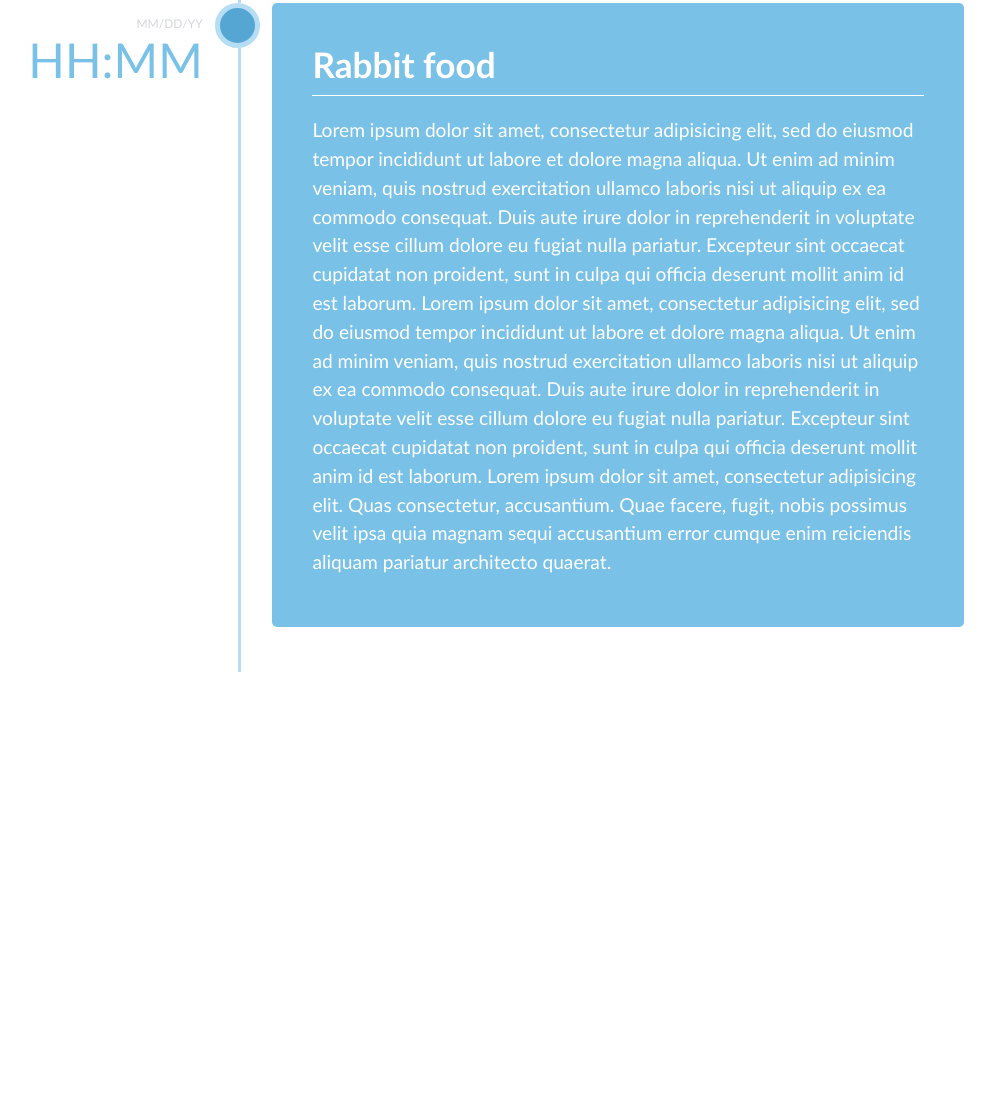
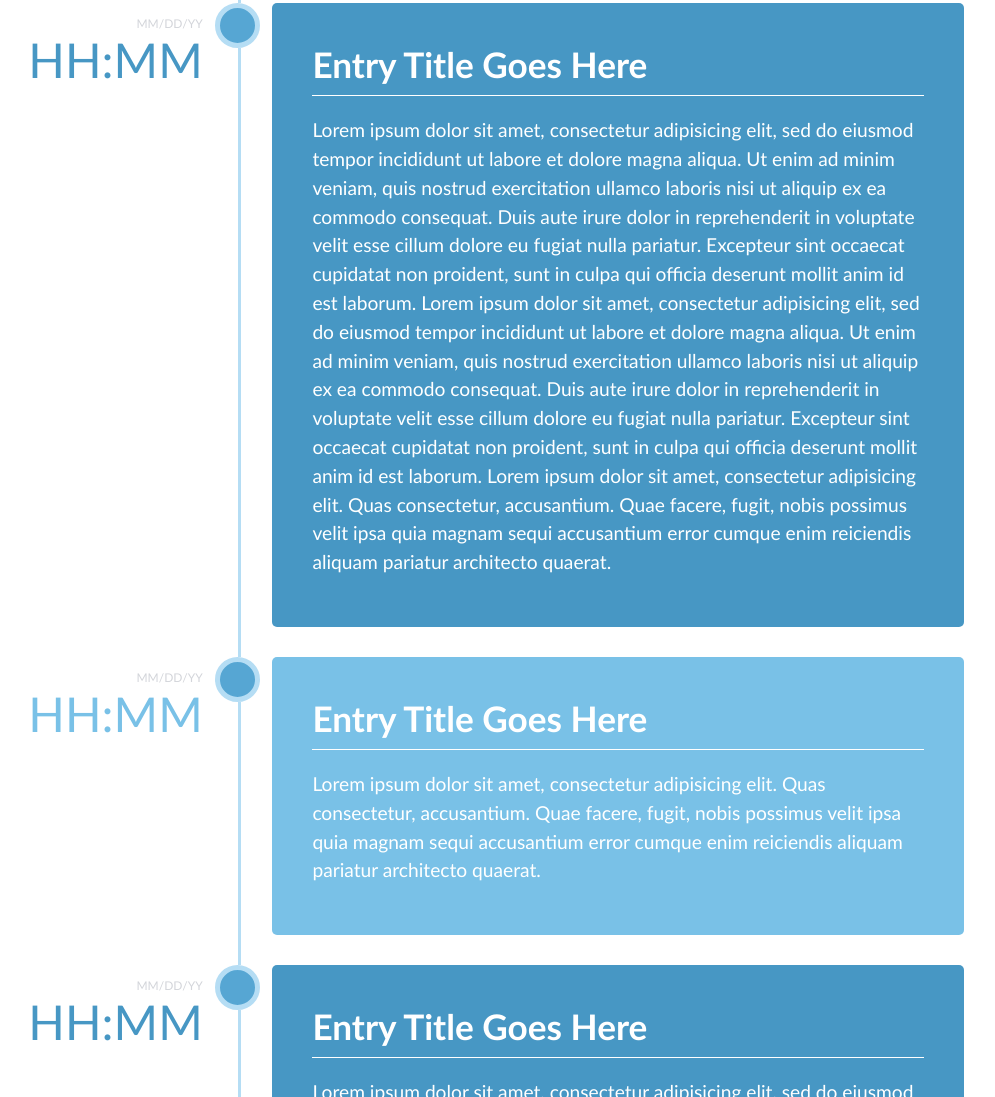
Before and after one commit to nmajors/07-timeline, a plain HTML site: page index.html in a window 1280 px wide. Shown: the part 335-1432 px from the top of the page, without its empty margins (144-1139 px from the left). Before the commit the page ends 1007 px from the top, so only its background shows below. Drawn offline with Linux system fonts and the light colour scheme.

Commit message:
added alternating colors

```diff
--- a/index.html
+++ b/index.html
@@ -7,7 +7,8 @@
   </head>
   <body>
 
-    <div class="card clearfix">
+    <main class="item">
+      <div class="card">
 
         <div class="card--metadata">
           <div class="card--metadata--date">
@@ -28,7 +29,7 @@
 
         <div class="card--entry">
           <div class="card--entry--title">
-          <h1>Rabbit food</h1>
+            <h1>Entry Title Goes Here</h1>
           </div>
           <div class="card--entry--content">
             Lorem ipsum dolor sit amet, consectetur adipisicing elit. Quas consectetur, accusantium. Quae facere, fugit, nobis possimus velit ipsa quia magnam sequi accusantium error cumque enim reiciendis aliquam pariatur architecto quaerat.
@@ -37,9 +38,7 @@
         </div>
       </div>
 
-
-
-      <div class="card clearfix">
+      <div class="card">
 
         <div class="card--metadata">
           <div class="card--metadata--date">
@@ -60,7 +59,68 @@
 
         <div class="card--entry">
           <div class="card--entry--title">
-            <h1>Rabbit food</h1>
+            <h1>Entry Title Goes Here</h1>
+          </div>
+          <div class="card--entry--content">
+            Lorem ipsum dolor sit amet, consectetur adipisicing elit, sed do eiusmod tempor incididunt ut labore et dolore magna aliqua. Ut enim ad minim veniam, quis nostrud exercitation ullamco laboris nisi ut aliquip ex ea commodo consequat. Duis aute irure dolor in reprehenderit in voluptate velit esse cillum dolore eu fugiat nulla pariatur. Excepteur sint occaecat cupidatat non proident, sunt in culpa qui officia deserunt mollit anim id est laborum.
+            Lorem ipsum dolor sit amet, consectetur adipisicing elit, sed do eiusmod tempor incididunt ut labore et dolore magna aliqua. Ut enim ad minim veniam, quis nostrud exercitation ullamco laboris nisi ut aliquip ex ea commodo consequat. Duis aute irure dolor in reprehenderit in voluptate velit esse cillum dolore eu fugiat nulla pariatur. Excepteur sint occaecat cupidatat non proident, sunt in culpa qui officia deserunt mollit anim id est laborum.
+            Lorem ipsum dolor sit amet, consectetur adipisicing elit. Quas consectetur, accusantium. Quae facere, fugit, nobis possimus velit ipsa quia magnam sequi accusantium error cumque enim reiciendis aliquam pariatur architecto quaerat.
+          </div>
+
+        </div>
+      </div>
+      <div class="card">
+
+        <div class="card--metadata">
+          <div class="card--metadata--date">
+            MM/DD/YY
+          </div>
+          <div class="card--metadata--time">
+            HH:MM
+          </div>
+        </div>
+
+        <div class="card--divider">
+          <div class="card--divider--icon">
+          </div>
+
+          <div class="card--divider--line">
+          </div>
+        </div>
+
+        <div class="card--entry">
+          <div class="card--entry--title">
+            <h1>Entry Title Goes Here</h1>
+          </div>
+          <div class="card--entry--content">
+            Lorem ipsum dolor sit amet, consectetur adipisicing elit. Quas consectetur, accusantium. Quae facere, fugit, nobis possimus velit ipsa quia magnam sequi accusantium error cumque enim reiciendis aliquam pariatur architecto quaerat.
+          </div>
+
+        </div>
+      </div>
+
+      <div class="card">
+
+        <div class="card--metadata">
+          <div class="card--metadata--date">
+            MM/DD/YY
+          </div>
+          <div class="card--metadata--time">
+            HH:MM
+          </div>
+        </div>
+
+        <div class="card--divider">
+          <div class="card--divider--icon">
+          </div>
+
+          <div class="card--divider--line">
+          </div>
+        </div>
+
+        <div class="card--entry">
+          <div class="card--entry--title">
+            <h1>Entry Title Goes Here</h1>
           </div>
           <div class="card--entry--content">
             Lorem ipsum dolor sit amet, consectetur adipisicing elit, sed do eiusmod tempor incididunt ut labore et dolore magna aliqua. Ut enim ad minim veniam, quis nostrud exercitation ullamco laboris nisi ut aliquip ex ea commodo consequat. Duis aute irure dolor in reprehenderit in voluptate velit esse cillum dolore eu fugiat nulla pariatur. Excepteur sint occaecat cupidatat non proident, sunt in culpa qui officia deserunt mollit anim id est laborum.
@@ -71,5 +131,9 @@
         </div>
       </div>
 
+
+
+    </main>
+
   </body>
 </html>
--- a/scss/modules/_card.scss
+++ b/scss/modules/_card.scss
@@ -20,6 +20,7 @@
       font-size: 3rem;
     }
   }
+
 
   &--divider {
     width: 7.5%;
@@ -66,6 +67,7 @@
     &--title {
       border-bottom: 1px solid white;
       font-size: 1.1rem;
+      font-weight:400;
     }
 
     &--content {
@@ -74,10 +76,12 @@
       font-size: 1.2rem;
     }
   }
-
 }
 
-.clearfix {
-  overflow: auto;
-  zoom: 1;
+.card:nth-child(even) .card--metadata--time {
+  color: #4797C4;
 }
+
+.card:nth-child(even) .card--entry {
+  background-color: #4797C4;
+}
```
Also changed, not shown: css/main.css. Lines whose indentation alone changed are shown as unchanged.
